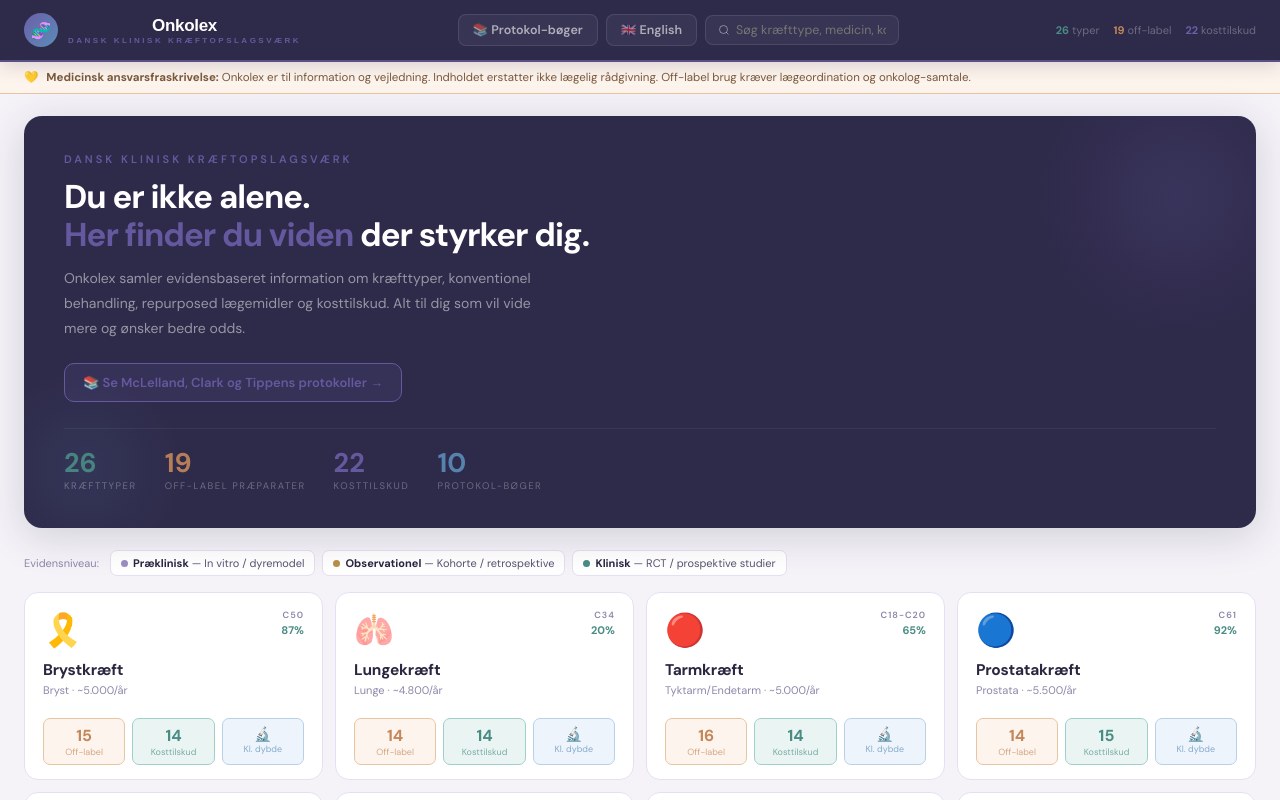
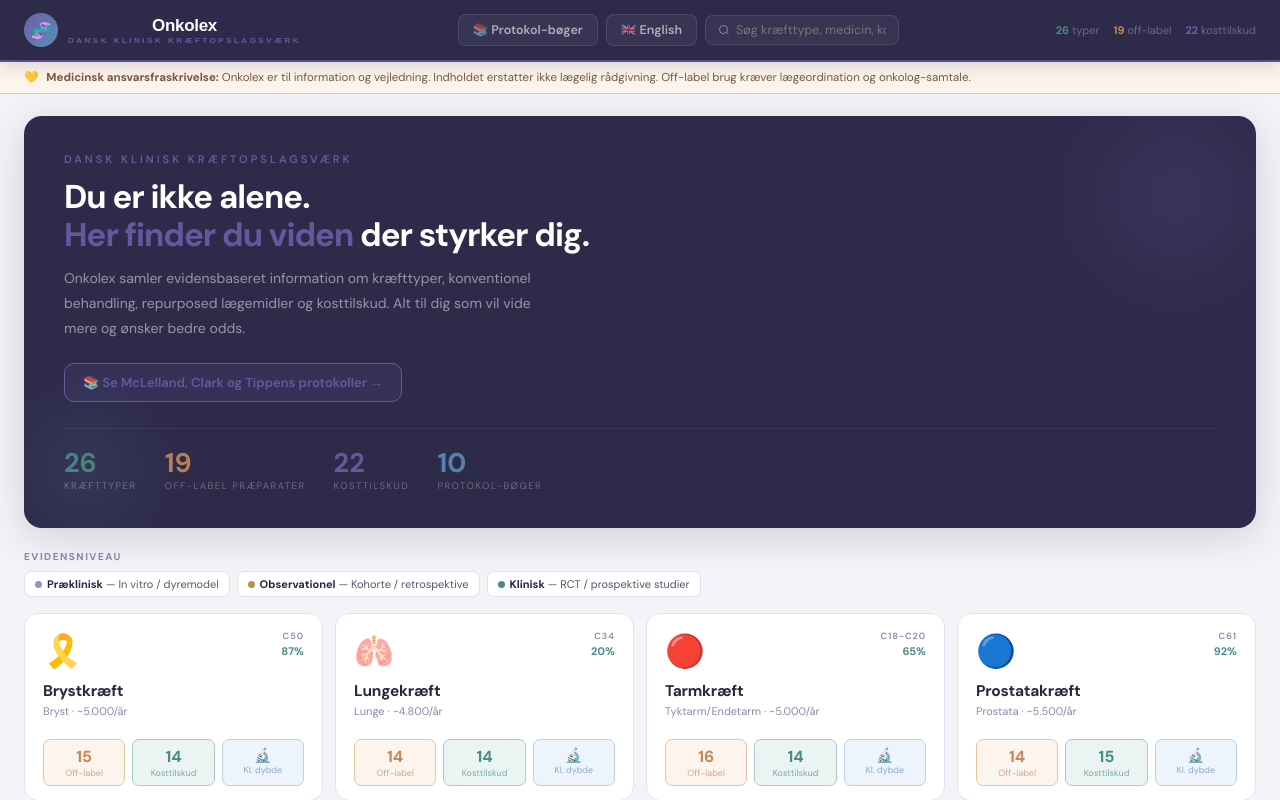
Before and after one commit to BitmonkDK/onkolex, a React (Vite) app: page / in a window 1280 px wide. Both pictures are taken after a click on the button "🇩🇰 Dansk". Shown: the top 800 px of the page. Built offline with nearby package versions, Linux system fonts and the light colour scheme.

Commit message:
Update AppDA.jsx

```diff
--- a/src/AppDA.jsx
+++ b/src/AppDA.jsx
@@ -1846,14 +1846,16 @@
                   </div>
                 </div>
               </div>
-              <div style={{display:"flex",gap:7,marginBottom:16,flexWrap:"wrap",alignItems:"center"}}>
-                <span style={{fontSize:11,color:"#8c87a8",marginRight:4}}>Evidensniveau:</span>
+              <div style={{display:"flex",flexDirection:"column",gap:8,marginBottom:16}}>
+                <span style={{fontSize:10,fontWeight:700,textTransform:"uppercase",letterSpacing:1.5,color:"#8c87a8"}}>Evidensniveau</span>
+                <div style={{display:"flex",gap:7,flexWrap:"wrap"}}>
                 {Object.entries(EV).map(([k,v]) => (
                   <div key={k} style={{display:"flex",alignItems:"center",gap:5,background:"#ffffff",border:"1px solid #e4dff2",borderRadius:7,padding:"5px 10px"}}>
                     <div style={{width:7,height:7,borderRadius:"50%",background:v.c}} />
                     <span style={{fontSize:11,color:"#5a5370"}}><strong style={{color:"#2a2640"}}>{v.l}</strong> — {v.d}</span>
                   </div>
                 ))}
+                </div>
               </div>
               <div style={{display:"grid",gridTemplateColumns:"repeat(auto-fill,minmax(260px,1fr))",gap:12}}>
                 {filt.map((c,i) => (
```
